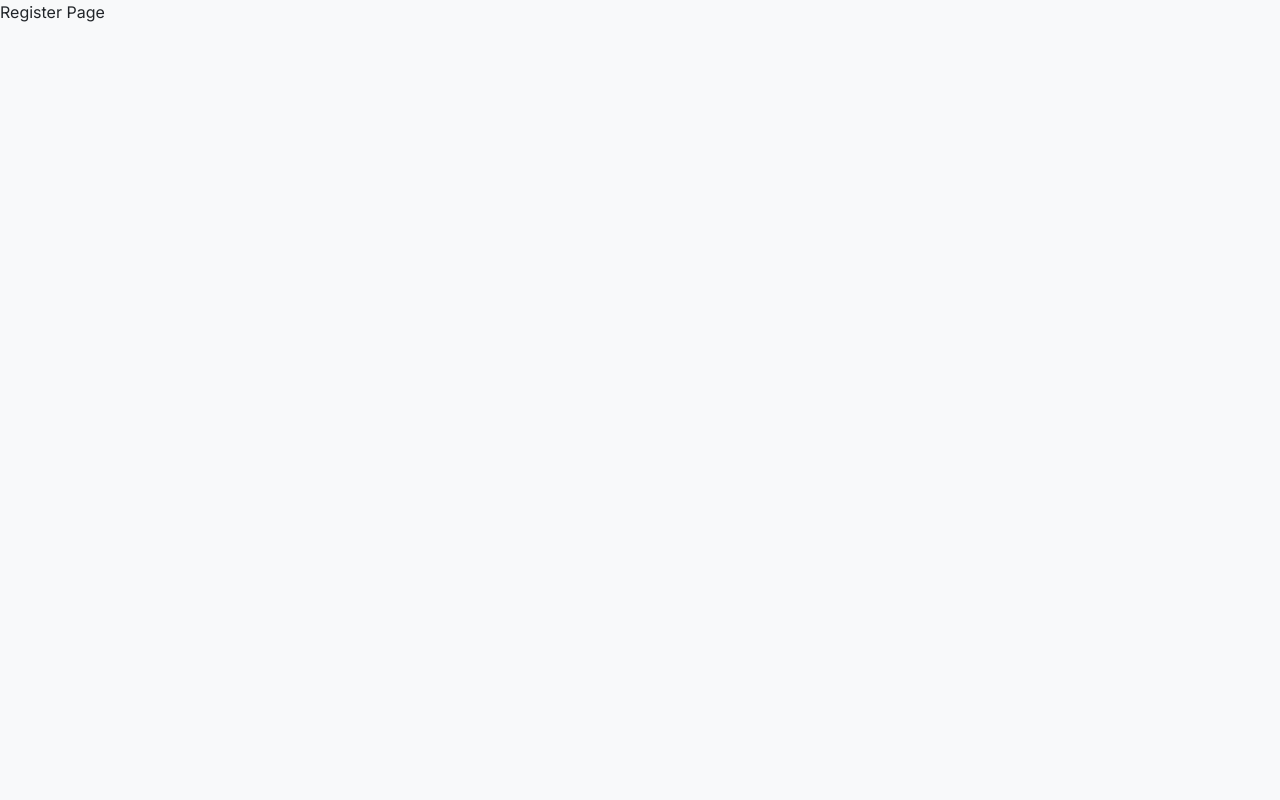
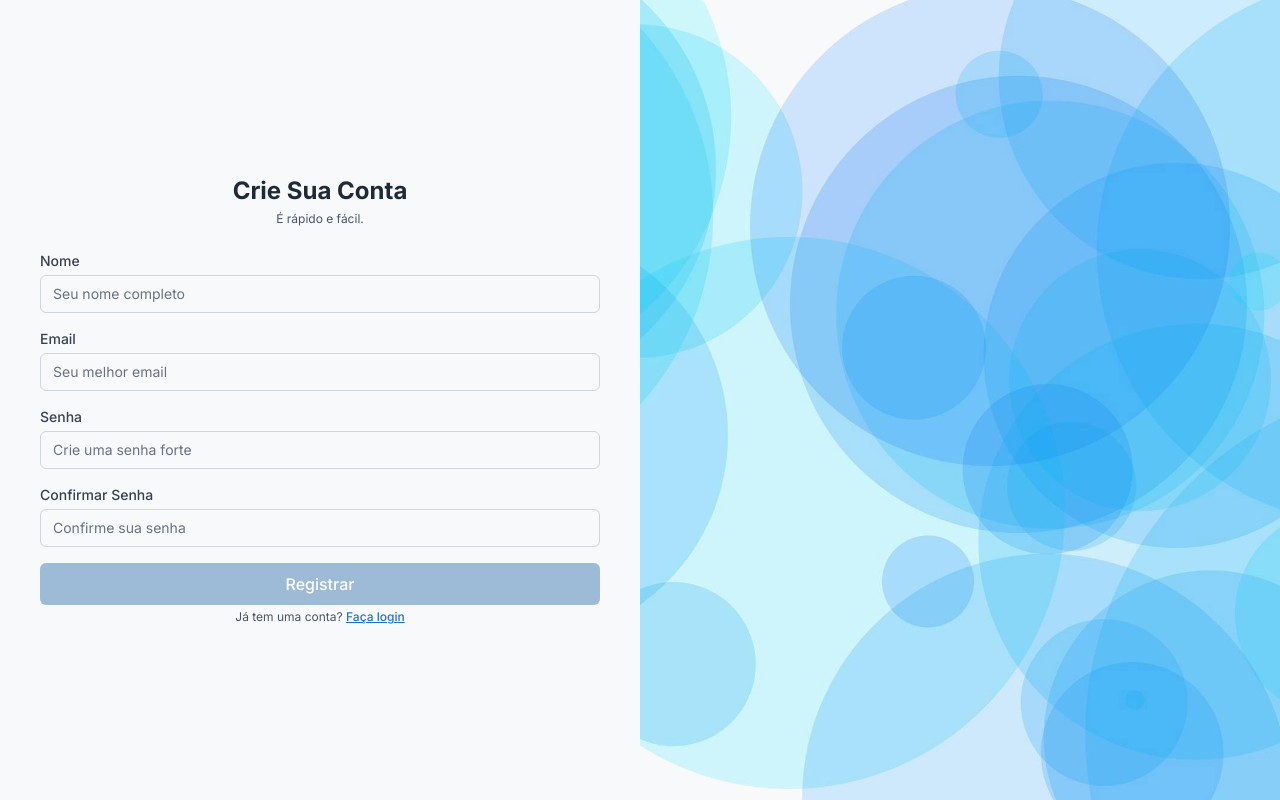
Before and after one commit to JPCabral04/PersonalFinance, a React (Vite) app in the folder frontend/: page /register in a window 1280 px wide. Built offline with nearby package versions, Linux system fonts and the light colour scheme.

Commit message:
feat: implement registration form with validation and success/error handling. Closes #13

```diff
--- /dev/null
+++ b/frontend/src/components/RegisterForm.tsx
@@ -0,0 +1,248 @@
+import React, { useState } from 'react';
+import { useNavigate } from 'react-router-dom';
+import { useForm, type SubmitHandler } from 'react-hook-form';
+import type { UserRegisterPayload } from '@/interfaces/auth';
+import { register } from '@/services/auth';
+
+interface RegisterFormData {
+  name: string;
+  email: string;
+  password: string;
+  confirmPassword: string;
+}
+
+const RegisterForm: React.FC = () => {
+  const [error, setError] = useState<string | null>(null);
+  const [successMessage, setSuccessMessage] = useState<string | null>(null);
+  const [isLoading, setIsLoading] = useState(false);
+  const navigate = useNavigate();
+
+  const {
+    register: rhfRegister,
+    handleSubmit,
+    formState: { errors, isValid, isSubmitting },
+    reset,
+    getValues,
+  } = useForm<RegisterFormData>({
+    mode: 'onBlur',
+    reValidateMode: 'onChange',
+  });
+
+  const onSubmit: SubmitHandler<RegisterFormData> = async (data) => {
+    setError(null);
+    setSuccessMessage(null);
+
+    if (data.password !== data.confirmPassword) {
+      setError('As senhas não coincidem.');
+      return;
+    }
+
+    setIsLoading(true);
+    const payload: UserRegisterPayload = {
+      name: data.name,
+      email: data.email,
+      password: data.password,
+    };
+
+    try {
+      await register(payload);
+      setSuccessMessage(
+        'Registro bem-sucedido! Você será redirecionado para a página de login.',
+      );
+      reset();
+
+      setTimeout(() => {
+        navigate('/login');
+      }, 2000);
+    } catch (err: any) {
+      setError(
+        err.response?.data?.message ||
+          'Falha no registro. Verifique os dados ou tente novamente.',
+      );
+      console.error('Erro de registro:', err);
+    } finally {
+      setIsLoading(false);
+    }
+  };
+
+  const isFormDisabled = isLoading || isSubmitting;
+
+  return (
+    <div className="w-full px-4 py-6 sm:px-6 md:px-8 lg:px-10">
+      <h2 className="text-center text-2xl font-extrabold text-gray-800">
+        Crie Sua Conta
+      </h2>
+
+      <p className="mt-1 text-center text-xs text-gray-600">
+        É rápido e fácil.
+      </p>
+
+      {/* Formulário de Registro */}
+      <form className="mt-6 space-y-4" onSubmit={handleSubmit(onSubmit)}>
+        {error && (
+          // Mensagens de erro/sucesso: px-4 py-3 para px-3 py-2, text-sm para text-xs
+          <div className="animate-fade-in rounded-md border border-red-200 bg-red-50 px-3 py-2 text-center text-xs text-red-700">
+            {error}
+          </div>
+        )}
+        {successMessage && (
+          <div className="bg-secondary-50 border-secondary-200 text-secondary-700 animate-fade-in rounded-md border px-3 py-2 text-center text-xs">
+            {successMessage}
+          </div>
+        )}
+
+        {/* Campos de Input (Nome, Email, Senha, Confirmar Senha) */}
+        <div>
+          <label
+            htmlFor="name"
+            className="mb-1 block text-sm font-medium text-gray-700"
+          >
+            Nome
+          </label>
+          <input
+            id="name"
+            type="text"
+            autoComplete="name"
+            placeholder="Seu nome completo"
+            {...rhfRegister('name', { required: 'O nome é obrigatório.' })}
+            className={`relative block w-full appearance-none border px-3 py-2 ${
+              errors.name ? 'border-red-400' : 'border-gray-300'
+            } focus:ring-primary-500 focus:border-primary-500 rounded-md text-xs text-gray-900 placeholder-gray-500 transition duration-200 ease-in-out focus:outline-none sm:text-sm ${
+              // Ajustado text-xs para sm:text-sm
+              isFormDisabled ? 'cursor-not-allowed bg-gray-100' : ''
+            }`}
+            disabled={isFormDisabled}
+          />
+          {errors.name && (
+            <p className="mt-1 text-xs text-red-600">{errors.name.message}</p> // mt-2 para mt-1, text-sm para text-xs
+          )}
+        </div>
+
+        <div>
+          <label
+            htmlFor="email"
+            className="mb-1 block text-sm font-medium text-gray-700"
+          >
+            Email
+          </label>
+          <input
+            id="email"
+            type="email"
+            autoComplete="email"
+            placeholder="Seu melhor email"
+            {...rhfRegister('email', {
+              required: 'O email é obrigatório.',
+              pattern: {
+                value: /^[a-zA-Z0-9._%+-]+@[a-zA-Z0-9.-]+\.[a-zA-Z]{2,4}$/,
+                message: 'Por favor, insira um email válido.',
+              },
+            })}
+            className={`relative block w-full appearance-none border px-3 py-2 ${
+              errors.email ? 'border-red-400' : 'border-gray-300'
+            } focus:ring-primary-500 focus:border-primary-500 rounded-md text-xs text-gray-900 placeholder-gray-500 transition duration-200 ease-in-out focus:outline-none sm:text-sm ${
+              isFormDisabled ? 'cursor-not-allowed bg-gray-100' : ''
+            }`}
+            disabled={isFormDisabled}
+          />
+          {errors.email && (
+            <p className="mt-1 text-xs text-red-600">{errors.email.message}</p>
+          )}
+        </div>
+
+        <div>
+          <label
+            htmlFor="password"
+            className="mb-1 block text-sm font-medium text-gray-700"
+          >
+            Senha
+          </label>
+          <input
+            id="password"
+            type="password"
+            autoComplete="new-password"
+            placeholder="Crie uma senha forte"
+            {...rhfRegister('password', {
+              required: 'A senha é obrigatória.',
+              minLength: {
+                value: 8,
+                message: 'A senha deve ter pelo menos 8 caracteres.',
+              },
+            })}
+            className={`relative block w-full appearance-none border px-3 py-2 ${
+              errors.password ? 'border-red-400' : 'border-gray-300'
+            } focus:ring-primary-500 focus:border-primary-500 rounded-md text-xs text-gray-900 placeholder-gray-500 transition duration-200 ease-in-out focus:outline-none sm:text-sm ${
+              isFormDisabled ? 'cursor-not-allowed bg-gray-100' : ''
+            }`}
+            disabled={isFormDisabled}
+          />
+          {errors.password && (
+            <p className="mt-1 text-xs text-red-600">
+              {errors.password.message}
+            </p>
+          )}
+        </div>
+
+        <div>
+          <label
+            htmlFor="confirmPassword"
+            className="mb-1 block text-sm font-medium text-gray-700"
+          >
+            Confirmar Senha
+          </label>
+          <input
+            id="confirmPassword"
+            type="password"
+            autoComplete="new-password"
+            placeholder="Confirme sua senha"
+            {...rhfRegister('confirmPassword', {
+              required: 'A confirmação da senha é obrigatória.',
+              validate: (value) =>
+                value === getValues('password') || 'As senhas não coincidem.',
+            })}
+            className={`relative block w-full appearance-none border px-3 py-2 ${
+              errors.confirmPassword ? 'border-red-400' : 'border-gray-300'
+            } focus:ring-primary-500 focus:border-primary-500 rounded-md text-xs text-gray-900 placeholder-gray-500 transition duration-200 ease-in-out focus:outline-none sm:text-sm ${
+              isFormDisabled ? 'cursor-not-allowed bg-gray-100' : ''
+            }`}
+            disabled={isFormDisabled}
+          />
+          {errors.confirmPassword && (
+            <p className="mt-1 text-xs text-red-600">
+              {errors.confirmPassword.message}
+            </p>
+          )}
+        </div>
+
+        {/* Botão de Registro */}
+        <div>
+          <button
+            type="submit"
+            disabled={isFormDisabled || !isValid}
+            className={`group relative flex w-full justify-center rounded-md border border-transparent px-4 py-2 text-base font-medium text-white ${
+              isFormDisabled || !isValid
+                ? 'bg-primary-700/40 cursor-not-allowed' // Removida a classe 'tras' que estava incorreta
+                : 'bg-primary-500 hover:bg-primary-600 focus:ring-primary-500 focus:ring-2 focus:ring-offset-2 focus:outline-none'
+            } transition duration-200 ease-in-out`}
+          >
+            {isFormDisabled ? 'Registrando...' : 'Registrar'}
+          </button>
+        </div>
+      </form>
+      {/* Link para Login */}
+      <div className="text-center">
+        <p className="text-xs text-gray-600">
+          Já tem uma conta?{' '}
+          <button
+            type="button"
+            onClick={() => navigate('/login')}
+            className="text-primary-600 hover:text-primary-700 focus:ring-primary-500 mt-1 font-medium underline focus:ring-2 focus:ring-offset-2 focus:outline-none"
+          >
+            Faça login
+          </button>
+        </p>
+      </div>
+    </div>
+  );
+};
+
+export default RegisterForm;
--- a/frontend/src/index.css
+++ b/frontend/src/index.css
@@ -42,6 +42,11 @@
 
   /* Fontes */
   --font-inter: 'Inter', sans-serif;
+
+  /* Screens */
+  --screen-sm: 576px;
+  --screen-md: 768px;
+  --screen-lg: 992px;
 }
 
 body {
--- a/frontend/src/pages/RegisterPage.tsx
+++ b/frontend/src/pages/RegisterPage.tsx
@@ -1,3 +1,19 @@
+import RegisterForm from '@/components/RegisterForm';
+import circlesBackground from '../assets/circles-background.png';
+
 export default function RegisterPage() {
-  return <h1>Register Page</h1>;
+  return (
+    <div className="flex h-screen flex-col md:flex-row">
+      <div className="flex flex-1 items-center justify-center">
+        <RegisterForm></RegisterForm>
+      </div>
+      <div className="bg-background hidden flex-1 items-center justify-center md:flex">
+        <img
+          src={circlesBackground}
+          alt="Círculos decorativos no fundo"
+          className="h-full w-full object-cover"
+        ></img>
+      </div>
+    </div>
+  );
 }
```
Also changed, not shown: frontend/src/assets/circles-background.png (added), frontend/src/assets/ilustracao-do-conceito-do-setor-bancario.png (added).
